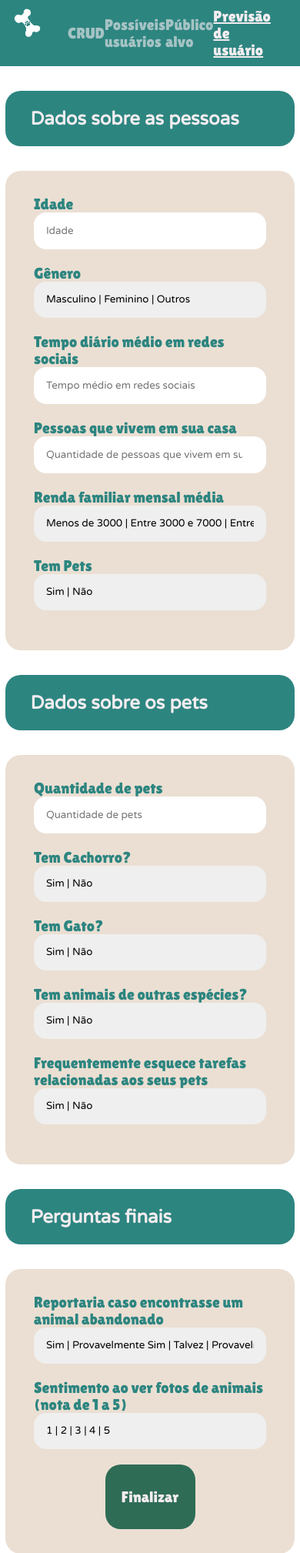
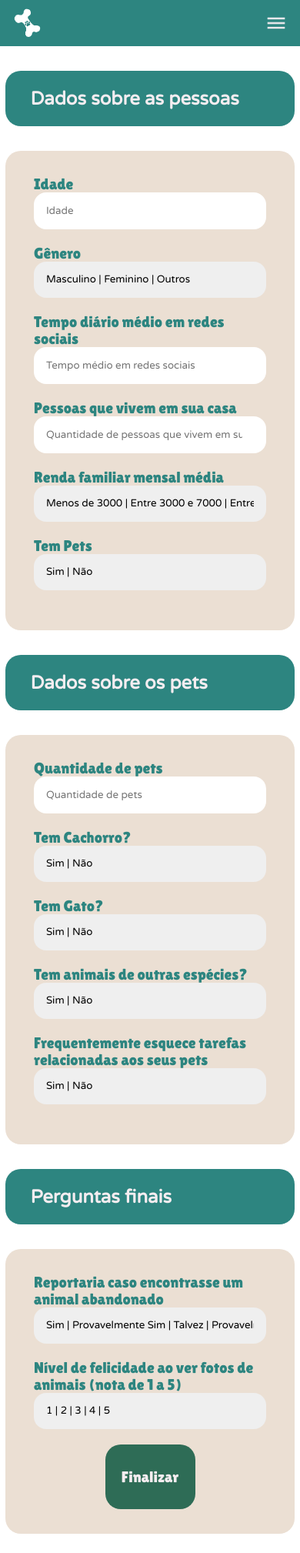
Before and after one commit to Peticos/Area-Restrita---dados, a Flask app: page /previsao-user in a window 390 px wide. Shown: the top 2018 px of the page at 77% size. Run offline with Flask 3, Linux system fonts and the light colour scheme; some web fonts are replaced.

Commit message:
Responsividade da headerr

```diff
--- a/previsao-de-users/static/assets/cssGlobal.css
+++ b/previsao-de-users/static/assets/cssGlobal.css
@@ -34,45 +34,49 @@
 
 }
 
-header{
+header {
     background-color: var(--water-blue);
-
-    padding: 10px 0 10px 1rem;
-
+    padding: 10px 1rem 10px 1rem;
     display: flex;
-    flex-direction: row;
+    align-items: center;
+    justify-content: space-between;
 }
 
-header img{
+.logo {
     width: 40px;
     height: 40px;
 }
 
-.menu{
+.menu {
     display: flex;
     flex-direction: row;
     align-items: center;
     justify-content: space-around;
-
     width: 50%;
     margin-left: 2rem;
-
     list-style: none;
 }
 
-.menu li{
+.menu li {
     list-style: none;
 }
 
-.menu-item{
+.menu-item {
     font-family: var(--lilita-one);
     color: var(--gray);
     font-size: 20px;
     text-decoration: none;
 }
 
-.menu-item:hover{
+.menu-item:hover {
     text-decoration: underline;
+}
+
+.menu-icon {
+    display: none;
+    width: 30px;
+    height: 30px;
+    cursor: pointer;
 }
 
 main{
@@ -118,3 +122,41 @@ section{
     height: 120vh;
     border-radius: 16px;
 }
+
+@media (max-width: 1100px) {
+    .menu {
+        display: none;
+        flex-direction: column;
+        justify-content: space-around;
+        align-items: start;
+        position: absolute;
+        top: 60px;
+        right: 10px;
+
+        width: auto;
+        height: 8rem;
+
+        background-color: var(--water-blue);
+        padding: 10px;
+        border-radius: 5px;
+        z-index: 1000;
+    }
+
+    .menu-icon {
+        display: block;
+    }
+
+
+}
+
+@media (max-width: 750px) {
+    .frame{
+        height: 60vh;
+    }
+}
+
+@media (max-width: 700px) {
+    .frame{
+        height: 40vh;
+    }
+}
--- /dev/null
+++ b/previsao-de-users/static/script-possiveis-users.js
@@ -0,0 +1,4 @@
+function toggleMenu() {
+    const menu = document.querySelector('.menu');
+    menu.style.display = menu.style.display === 'flex' ? 'none' : 'flex';
+}
--- /dev/null
+++ b/previsao-de-users/static/script-publico-alvo.js
@@ -0,0 +1,4 @@
+function toggleMenu() {
+    const menu = document.querySelector('.menu');
+    menu.style.display = menu.style.display === 'flex' ? 'none' : 'flex';
+}
--- a/previsao-de-users/static/script.js
+++ b/previsao-de-users/static/script.js
@@ -170,6 +170,11 @@ function enviarDadosAoServidor() {
     }
 }
 
+function toggleMenu() {
+    const menu = document.querySelector('.menu');
+    menu.style.display = menu.style.display === 'flex' ? 'none' : 'flex';
+}
+
 // Chame essa função ao clicar no botão finalizar ou em outro evento relevante
 document.getElementById('btnFim').addEventListener('click', function(event) {
     event.preventDefault();
--- a/previsao-de-users/templates/index.html
+++ b/previsao-de-users/templates/index.html
@@ -9,10 +9,14 @@
 </head>
 <body>
     <header>
-        <img src="{{ url_for('static', filename='assets/images/logo_app_branco.png') }}">
+        <img src="{{ url_for('static', filename='assets/images/logo_app_branco.png') }}" class="logo">
+        <img src="{{ url_for('static', filename='assets/images/menu.png')}}" class="menu-icon" onClick="toggleMenu()">
         <ul class="menu">
             <li>
-                <a href="" class="menu-item" id="crud">CRUD</a>
+                <a href="https://peticos.onrender.com/" class="menu-item" id="crud">Landing page</a>
+            </li>
+            <li>
+                <a href="#" class="menu-item" id="previsao-user">Previsão de usuário</a>
             </li>
             <li>
                 <a href="{{ url_for('possiveis_users') }}" class="menu-item" id="possiveis-users">Possíveis usuários</a>
@@ -20,9 +24,7 @@
             <li>
                 <a href="{{ url_for('publico_alvo') }}" class="menu-item" id="publico-alvo">Público alvo</a>
             </li>
-            <li>
-                <a href="#" class="menu-item" id="previsao-user">Previsão de usuário</a>
-            </li>
+
         </ul>
     </header>
     <main>
@@ -34,7 +36,7 @@
             <form action="" class="formulario">
                 <div class="form-item">
                     <label for="">Idade</label>
-                    <input type="text" placeholder="Idade" class="input">
+                    <input type="number" placeholder="Idade" class="input">
                 </div>
                 <div class="form-item">
                     <label for="">Gênero</label>
@@ -47,7 +49,7 @@
                 </div>
                 <div class="form-item">
                     <label for="">Tempo diário médio em redes sociais</label>
-                    <input type="text" name="" id="" class="input" placeholder="Tempo médio em redes sociais">
+                    <input type="number" name="" id="" class="input" placeholder="Tempo médio em redes sociais">
                 </div>
                 <div class="form-item">
                     <label for="">Pessoas que vivem em sua casa</label>
@@ -140,7 +142,7 @@
                     </select>
                 </div>
                 <div class="form-item">
-                    <label for="">Sentimento ao ver fotos de animais (nota de 1 a 5)</label>
+                    <label for="">Nível de felicidade ao ver fotos de animais (nota de 1 a 5)</label>
                     <select id="sentimento" name="sentimento" class="input" required>
                         <option value="" disabled selected>1 | 2 | 3 | 4 | 5</option>
                         <option value="1">1</option>
```
Also changed, not shown: previsao-de-users/templates/dash-possiveis-users.html (+7 -5 lines), previsao-de-users/templates/dash-publico-alvo.html (+8 -5 lines), previsao-de-users/static/assets/images/menu.png (added).
